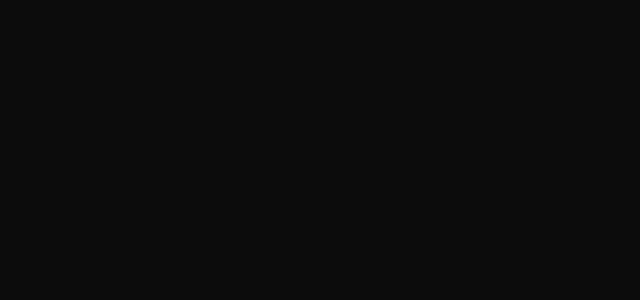
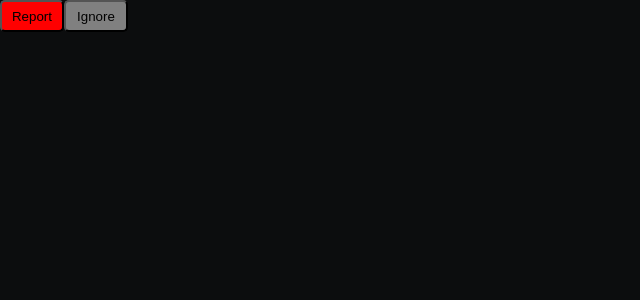
Before and after one commit to Cavmpt/react-native, a React (Create React App) app: page / in a window 1280 px wide. Shown: the top 300 px of the page, without its empty margins (0-640 px from the left). Built offline with nearby package versions, Linux system fonts and the light colour scheme.

Commit message:
adding threat counter

```diff
--- a/src/components/Pages/Threats/Threats.tsx
+++ b/src/components/Pages/Threats/Threats.tsx
@@ -1,15 +1,30 @@
-import React, { useContext } from "react";
+import React, {useContext} from 'react'
+import ButtonLarge from './../../UIcomponents/Buttons/Button-Large/ButtonLarge'
 
-import "./Threats.scss";
+import './Threats.scss'
 
 export interface IThreatsProps {
-  placeholder?: string;
+  placeholder?: string
 }
 
 export default function Threats(props: IThreatsProps): JSX.Element {
+  let droneSerialNumber = '2345Nfr'
+  //FETCH VIDEO ACCORDING TO SERIAL NUMBER
+
+  const confirmThreat = () => {}
+  const ignoreEvent = () => {}
   return (
     <div>
-      <div></div>
+      <ButtonLarge
+        textValue={'Report'}
+        onClick={() => confirmThreat()}
+        color='red'
+      />
+      <ButtonLarge
+        textValue={'Ignore'}
+        onClick={() => ignoreEvent()}
+        color='gray'
+      />
     </div>
-  );
+  )
 }
--- a/src/components/UIcomponents/Buttons/Button-Large/ButtonLarge.scss
+++ b/src/components/UIcomponents/Buttons/Button-Large/ButtonLarge.scss
@@ -2,5 +2,4 @@
   width: 4rem;
   height: 2rem;
   border-radius: 5px;
-  background-color: red;
 }
--- a/src/components/UIcomponents/Buttons/Button-Large/ButtonLarge.tsx
+++ b/src/components/UIcomponents/Buttons/Button-Large/ButtonLarge.tsx
@@ -1,21 +1,28 @@
-import * as React from "react";
+import * as React from 'react'
 
-import "./ButtonLarge.scss";
+import './ButtonLarge.scss'
 
 export interface IButtonLargeProps {
-  textValue: string;
-  onClick: () => void;
+  color: string
+  textValue: string
+  onClick: () => void
 }
 
 export default function ButtonLarge(props: IButtonLargeProps) {
-  const { textValue } = props;
+  const handleClick = () => {
+    props.onClick()
+  }
 
-  const HandleClick = () => {
-    props.onClick();
-  };
+  const {textValue, color} = props
+
   return (
-    <button className="ButtonLarge" onClick={() => HandleClick()} type="button">
+    <button
+      className='ButtonLarge'
+      onClick={() => handleClick()}
+      type='button'
+      style={{backgroundColor: color}}
+    >
       <div>{textValue}</div>
     </button>
-  );
+  )
 }
--- a/src/store/Provider.tsx
+++ b/src/store/Provider.tsx
@@ -1,22 +1,22 @@
 import React, {useState} from 'react'
 
 export type ContextType = {
-  currentAccount: string
-  setCurrentAccount: (item: string) => void
+  currentThreats: string[]
+  setCurrentThreats: (item: string[]) => void
 }
 
 const Context = React.createContext<ContextType>(undefined!)
 
 const Provider = ({children}: any): any => {
-  const [currentAccount, setCurrentAccount] = useState('')
+  const [currentThreats, setCurrentThreats] = useState<string[]>([])
 
   return (
     <Context.Provider
       value={{
         // values
-        currentAccount,
+        currentThreats,
         // functions
-        setCurrentAccount,
+        setCurrentThreats,
       }}
     >
       {children}
```
